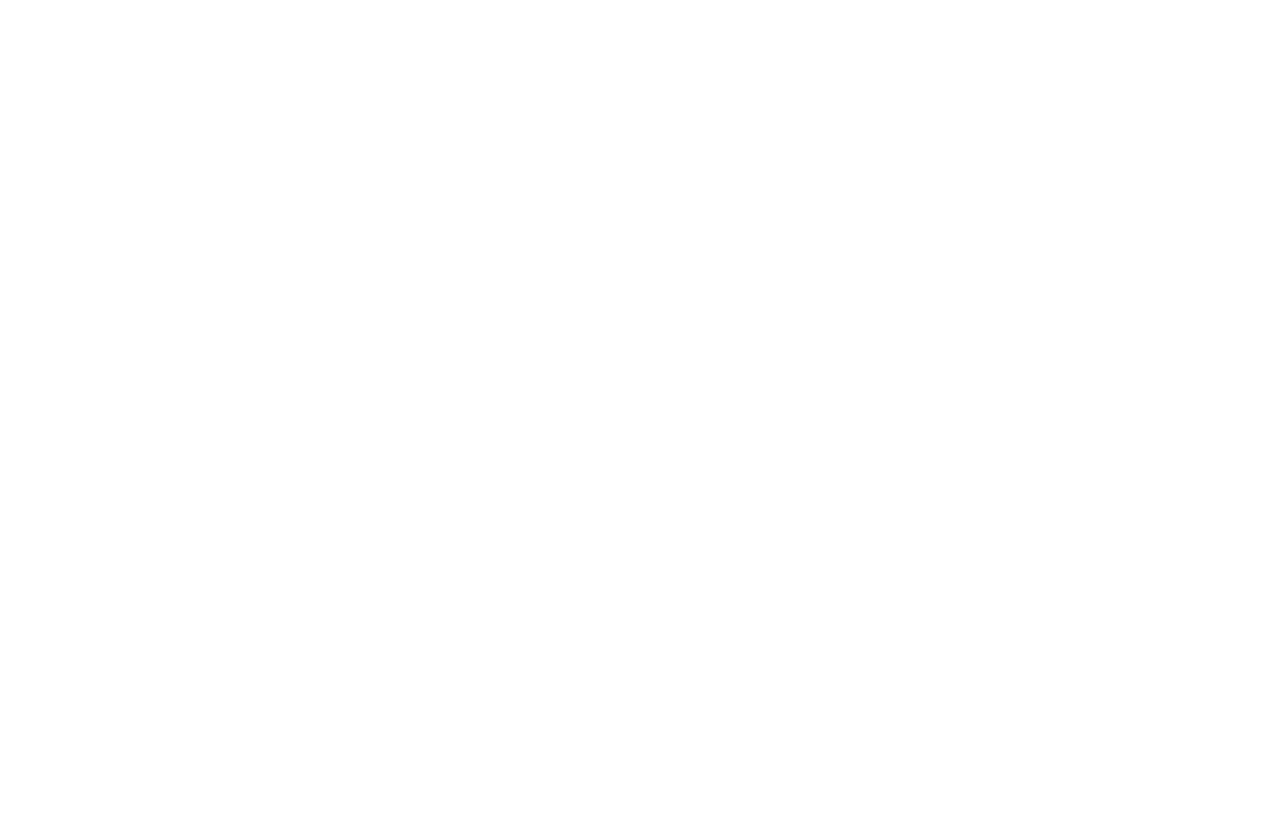
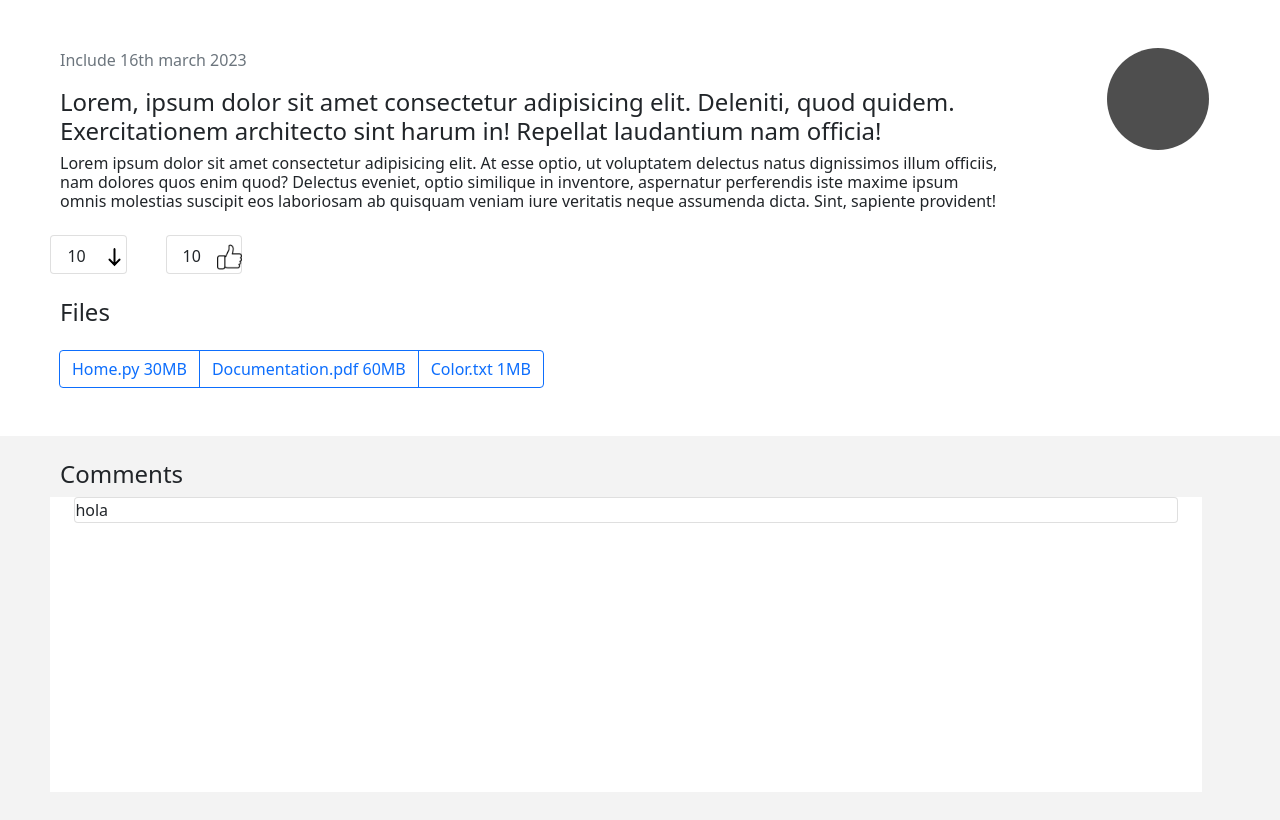
Before and after one commit to nottwithtt/Project-Dataset, a website: page Proyect 1 - DB/viewDataset.html in a window 1280 px wide. Drawn offline with Linux system fonts and the light colour scheme.

Commit message:
Update viewDataset

```diff
--- a/Proyect 1 - DB/viewDataset.html
+++ b/Proyect 1 - DB/viewDataset.html
@@ -7,8 +7,103 @@
     <title>View Dataset</title>
     <link rel="stylesheet" href="bootstrap-5.0.2-dist/css/bootstrap.min.css">
 </head>
-<body>
+<body style="background-color: white;">
+    <div class="container-fluid">
+        <div class="row">
+            <div name="header" class="container-fluid col-12 d-flex flex-row justify-content-center">
+                <div class="col-10 d-flex flex-column">
+                    <div name="dateInclude">
+                        <p class="text-secondary mx-5 mt-5">Include 16th march 2023</p>
+                    </div>
+                    <div name="nameDataset">
+                        <p class="h4 mx-5">Lorem, ipsum dolor sit
+                            amet consectetur adipisicing elit. Deleniti, quod quidem.
+                            Exercitationem architecto sint harum in! Repellat laudantium nam officia! </p>
+                    </div>
+                </div>
+                <div name="imageUserAuthor" class="col d-flex mx-5 mt-5">
+                    <div>
+                        <img src="Images/Icons/noImage.jpg" style="height: 8vw; width: 8vw; border-radius: 50%;">
+                    </div>
+                </div>
+            </div>
 
+            <div name="descriptionDataset" class="container-fluid col-12 d-flex">
+                <p class="h6 mx-5 col-9">
+                    Lorem ipsum dolor sit amet consectetur adipisicing elit. At esse optio, ut voluptatem delectus
+                     natus dignissimos illum officiis, nam dolores quos enim quod? Delectus eveniet, optio similique in inventore,
+                      aspernatur perferendis iste maxime ipsum omnis molestias suscipit eos laboriosam ab quisquam veniam iure veritatis
+                       neque assumenda dicta. Sint, sapiente provident!
+                </p>
+            </div>
+
+            <div name="buttons" class="container-fluid col-12 d-flex flex-row">
+                <div class="list-group mt-3" style="margin-left: 3vw;">
+                    <a href="#" class="container d-flex flex-row list-group-item list-group-item-action" style="height: 3vw; width: 6vw;">
+                        <div class="d-flex">
+                            <p>10</p>
+                        </div>
+                        <div class="d-flex mx-3">
+                            <img src="Images/Icons/backRow.png" style="height: 2vw; width: 2vw;">
+                        </div>
+                    </a>
+                </div>
+
+                <div class="list-group mt-3" style="margin-left: 3vw;">
+                    <a href="#" class="container d-flex flex-row list-group-item list-group-item-action" style="height: 3vw; width: 6vw;">
+                        <div class="d-flex">
+                            <p>10</p>
+                        </div>
+                        <div class="d-flex mx-3">
+                            <img src="Images/Icons/like.png" style="height: 2vw; width: 2vw;">
+                        </div>
+
+                    </a>
+                </div>
+            </div>
+
+            <div name="files" class="container-fluid col-12 d-flex flex-column">
+                <div>
+                    <p class="h4 mt-4 mx-5">Files</p>
+                </div>
+
+                <div>
+                    <div name="filesgroup" class="btn-group mx-5 mt-3" role="group" aria-label="Basic checkbox toggle button group">
+                        <input type="checkbox" class="mb-0 btn-check" id="btncheck1" autocomplete="off">
+                        <label class="btn btn-outline-primary" for="btncheck1">Home.py  30MB</label>
+
+                        <input type="checkbox" class="mb-0 btn-check" id="btncheck2" autocomplete="off">
+                        <label class="btn btn-outline-primary" for="btncheck2">Documentation.pdf  60MB</label>
+
+                        <input type="checkbox" class="mb-0 btn-check" id="btncheck3" autocomplete="off">
+                        <label class="btn btn-outline-primary" for="btncheck3">Color.txt  1MB</label>
+                    </div>
+                </div>
+
+            </div>
+
+            <div name="comments" class="container-fluid col-12 d-flex flex-column mt-5" style="background-color: #f3f3f3; height: 30vw;">
+                <div>
+                    <p class="h4 mt-4 mx-5">Comments</p>
+                </div>
+
+
+                <div name="commentBox" class="container-fluid" style="background-color: white; margin-left: 3vw; margin-right: 3vw; width: 90vw; height: 23vw; overflow: scroll; position: relative;">
+                    <div class="row">
+                        <div class="col">
+                            <div  class="mb-0 card" id="cardmessage">
+                                <label class="card-text" for="cardmessage">hola</label>
+                            </div>
+
+                        </div>
+                    </div>
+                </div>
+
+
+
+            </div>
+        </div>
+    </div>
 
     <script src="bootstrap-5.0.2-dist/js/bootstrap.bundle.min.js"></script>
     <script src="clases.js"></script>
```
Also changed, not shown: Proyect 1 - DB/Images/Icons/backRow.png (added).
